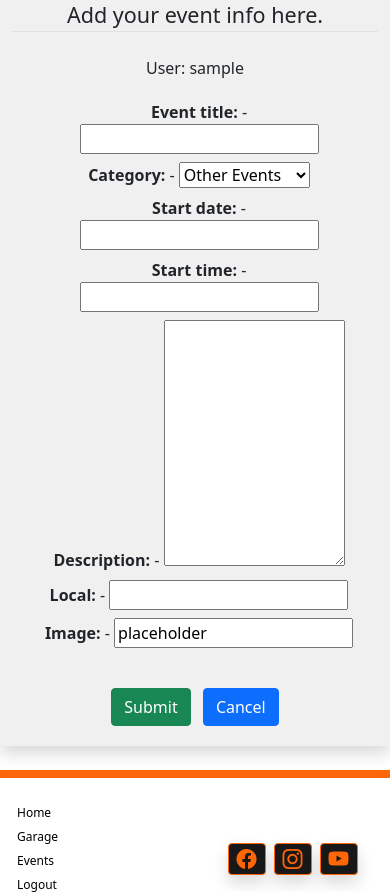
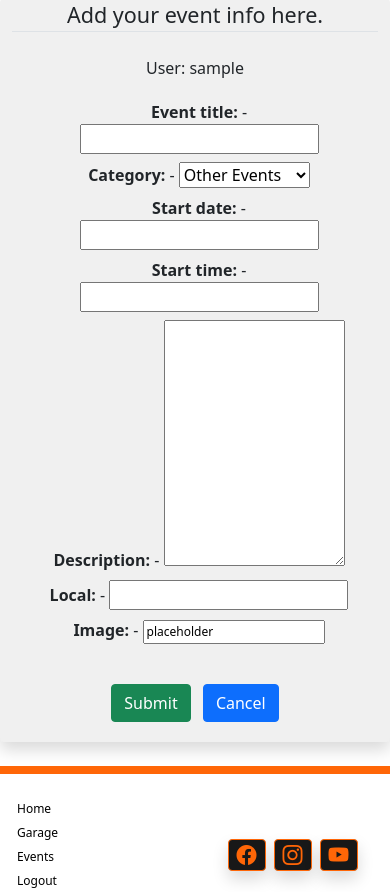
Before and after one commit to guisgrande/fourth-project-ci, a Django app: page /add-event/ in a window 390 px wide. Shown: the part 128-1020 px from the top of the page. Run offline with Django 3.2, Linux system fonts and the light colour scheme; the visitor is signed in with stand-in values (Sample User, id 1); some libraries are stand-ins or nearby versions.

Commit message:
Add media querie response for add event image input and description

```diff
--- a/static/css/style.css
+++ b/static/css/style.css
@@ -160,10 +160,14 @@
 
 /* Querie for forms elements */
 
-/* Querie for add car form */
-
+/* Querie for add car and event form */
+/* id_description - same id for both text field forms */
 #id_description {
     width: 181px;
+}
+
+#id_event_image {
+    font-size: 12px;
 }
 
 #id_car_image {
```
